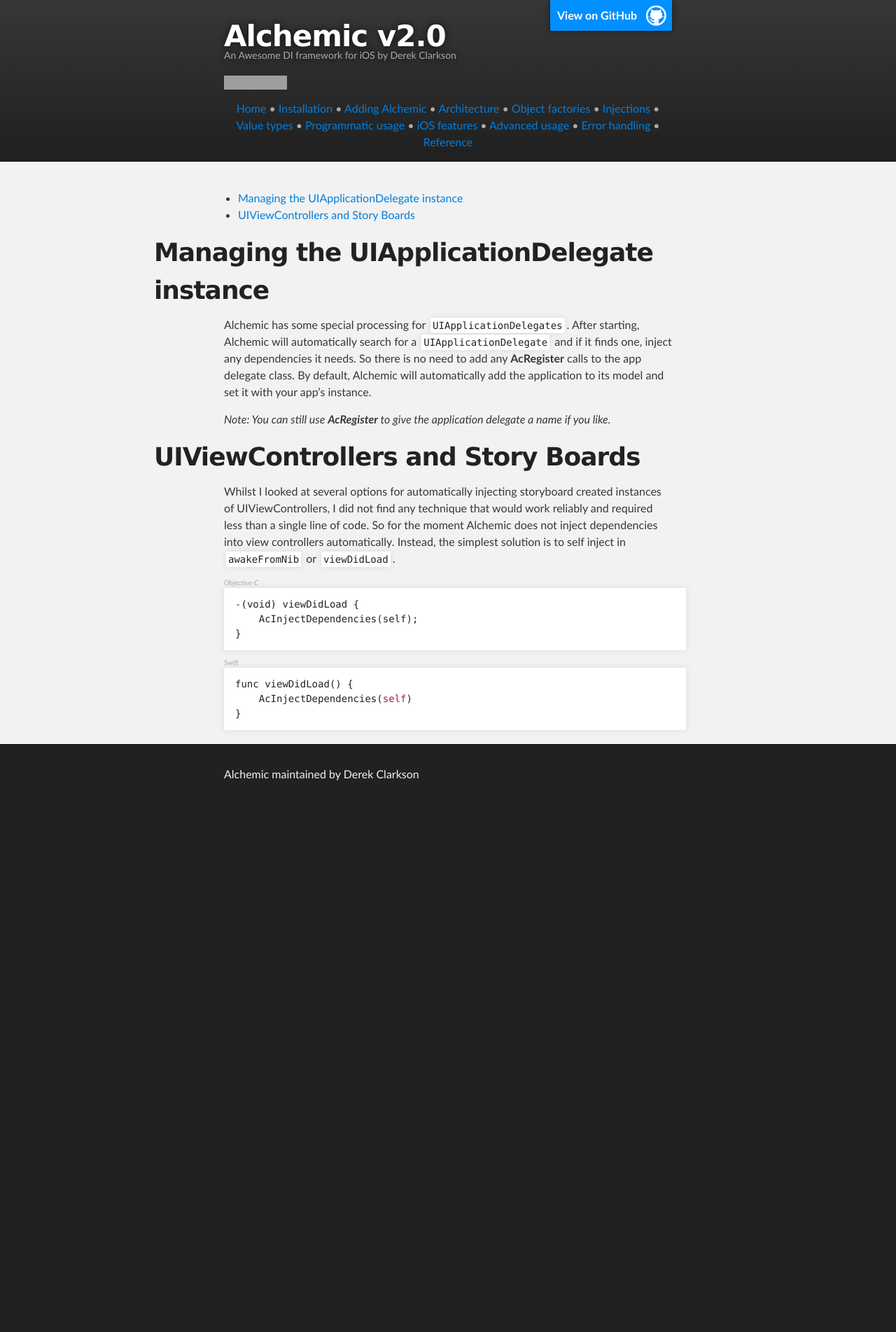
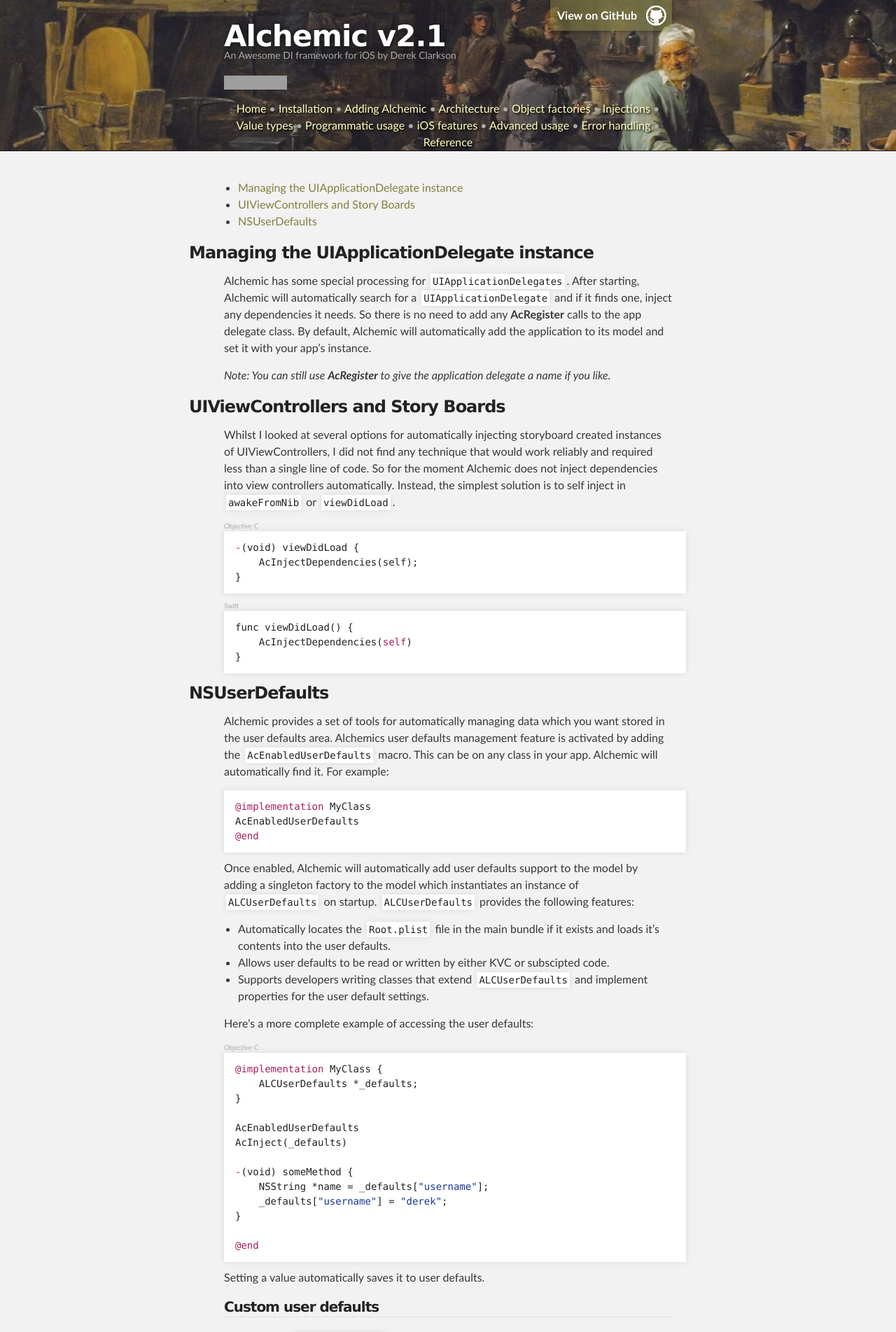
Before and after one commit to drekka/Alchemic, a Jekyll site: the page built from special-features.md, in a window 1280 px wide. Shown: the top 1903 px of the page at 70% size. Built offline with Jekyll 4.4.1, drawn with Linux system fonts in a browser that asks for light colours; before the commit the page ends 1153 px from its top, so only the background shows below that; some of the changed text lies outside the part shown; grey boxes are pictures that could not be loaded.

Commit message:
Adding new styling.
Adding doco on user defaults.

````diff
--- a/_config.yml
+++ b/_config.yml
@@ -1,4 +1,4 @@
-alchemic-version: v2.0
+alchemic-version: v2.1
 Timezone: Australia/Melbourne
 author: Derek Clarkson
 lang-title-objc: <p class="language-title">Objective-C</p>
--- a/special-features.md
+++ b/special-features.md
@@ -4,6 +4,7 @@
 
  * [Managing the UIApplicationDelegate instance](#managing-the-uiapplicationdelegate-instance)
  * [UIViewControllers and Story Boards](#uiviewcontrollers-and-story-boards)
+ * [NSUserDefaults](#nsuserdefaults)
 
 # Managing the UIApplicationDelegate instance
 
@@ -28,3 +29,79 @@
     AcInjectDependencies(self)
 }
 ```
+
+# NSUserDefaults
+
+Alchemic provides a set of tools for automatically managing data which you want stored in the user defaults area. Alchemics user defaults management feature is activated by adding the `AcEnabledUserDefaults` macro. This can be on any class in your app. Alchemic will automatically find it. For example:
+
+```objc
+@implementation MyClass
+AcEnabledUserDefaults
+@end
+```
+
+Once enabled, Alchemic will automatically add user defaults support to the model by adding a singleton factory to the model which instantiates an instance of `ALCUserDefaults` on startup. `ALCUserDefaults` provides the following features:
+
+ * Automatically locates the `Root.plist` file in the main bundle if it exists and loads it's contents into the user defaults.
+ * Allows user defaults to be read or written by either KVC or subscipted code.
+ * Supports developers writing classes that extend `ALCUserDefaults` and implement properties for the user default settings.
+
+Here's a more complete example of accessing the user defaults:
+
+{{ site.lang-title-objc }}
+```objc
+@implementation MyClass {
+    ALCUserDefaults *_defaults;
+}
+
+AcEnabledUserDefaults
+AcInject(_defaults)
+
+-(void) someMethod {
+    NSString *name = _defaults["username"];
+    _defaults["username"] = "derek";
+}
+
+@end
+```
+
+Setting a value automatically saves it to user defaults.
+
+## Custom user defaults
+
+By extending `ALCUserDefaults` to create your own class you can add properties to match the user defaults. You then declare the class as a singleton in Alchemic's model. With user defaults enabled, Alchemic will see your custom user defaults in the model and not add it's own.
+
+When instantiated, the code inside the parent `ALCUserDefaults` will first load all user defaults into the properties, then locate all the writeable properties and KVO watch them. When you set a new value, the KVO watch will automatically forward it to the user defaults system.
+
+The up shot of this is that a fully Alchemic integrated user defaults with code completable properties, defaults sourced from a `Roots.plist` file, and backed by `[NSUserDefaults standardUserDefaults]` is a simple as this:
+
+{{ site.lang-title-objc }}
+```objc
+@interface MyUserDefaults: ALCUserDefaults
+@property (nonatomic, strong) NSString *username;
+@property (nonatomic, assign) int nbrLogins;
+@end
+```
+
+{{ site.lang-title-objc }}
+```objc
+@implementation MyUserDefaults
+AcEnableUserDefaults
+@end
+```
+
+{{ site.lang-title-objc }}
+```objc
+@implementation MyClass {
+    MyUserDefaults *_defaults;
+}
+
+AcInject(_defaults)
+
+-(void) someMethod {
+    NSString *name = _defaults.username;
+    _defaults.username = "derek";
+}
+
+@end
+```
--- a/stylesheets/stylesheet.css
+++ b/stylesheets/stylesheet.css
@@ -67,27 +67,27 @@
 }
 
 h1 {
-  font-size: 36px;
+  font-size: 24px;
   font-weight: 700;
-  margin-left:-100px;
+  margin-left:-50px;
 }
 
 h2 {
   padding-bottom: 10px;
-  font-size: 32px;
+  font-size: 20px;
   background: url('../images/bg_hr.png') repeat-x bottom;
 }
 
 h3 {
-  font-size: 24px;
+  font-size: 18px;
 }
 
 h4 {
-  font-size: 21px;
+  font-size: 16px;
 }
 
 h5 {
-  font-size: 18px;
+  font-size: 14px;
 }
 
 h6 {
@@ -98,25 +98,23 @@
   margin: 10px 0 15px 0;
 }
 
+#toc {
+    margin: 10px 0 0 0;
+}
+
+#toc a {
+    text-shadow: 2px 2px 3px black;
+    color: #ffffbb;
+}
+
 footer p {
   color: #f2f2f2;
 }
 
 a {
   text-decoration: none;
-  color: #007edf;
+  color: #808040;
   text-shadow: none;
-
-  transition: color 0.5s ease;
-  transition: text-shadow 0.5s ease;
-  -webkit-transition: color 0.5s ease;
-  -webkit-transition: text-shadow 0.5s ease;
-  -moz-transition: color 0.5s ease;
-  -moz-transition: text-shadow 0.5s ease;
-  -o-transition: color 0.5s ease;
-  -o-transition: text-shadow 0.5s ease;
-  -ms-transition: color 0.5s ease;
-  -ms-transition: text-shadow 0.5s ease;
 }
 
 a:hover, a:focus, a:link, a:visited {
@@ -282,7 +280,7 @@
   z-index: 10;
   padding: 10px 50px 10px 10px;
   color: #fff;
-  background: url('../images/blacktocat.png') #0090ff no-repeat 95% 50%;
+  background: url('../images/blacktocat.png') #80804080 no-repeat 95% 50%;
   font-weight: 700;
   box-shadow: 0 0 10px rgba(0,0,0,.5);
   border-bottom-left-radius: 2px;
@@ -290,12 +288,7 @@
 }
 
 #header_wrap {
-  background: #212121;
-  background: -moz-linear-gradient(top, #373737, #212121);
-  background: -webkit-linear-gradient(top, #373737, #212121);
-  background: -ms-linear-gradient(top, #373737, #212121);
-  background: -o-linear-gradient(top, #373737, #212121);
-  background: linear-gradient(top, #373737, #212121);
+    background: url("../ORGCVR12.jpg")
 }
 
 #header_wrap .inner {
````
Also changed, not shown: index.md (+3 -1 lines), installation.md (+1 -1 lines), runtime.md (+22 -16 lines), ORGCVR12.jpg (added).
